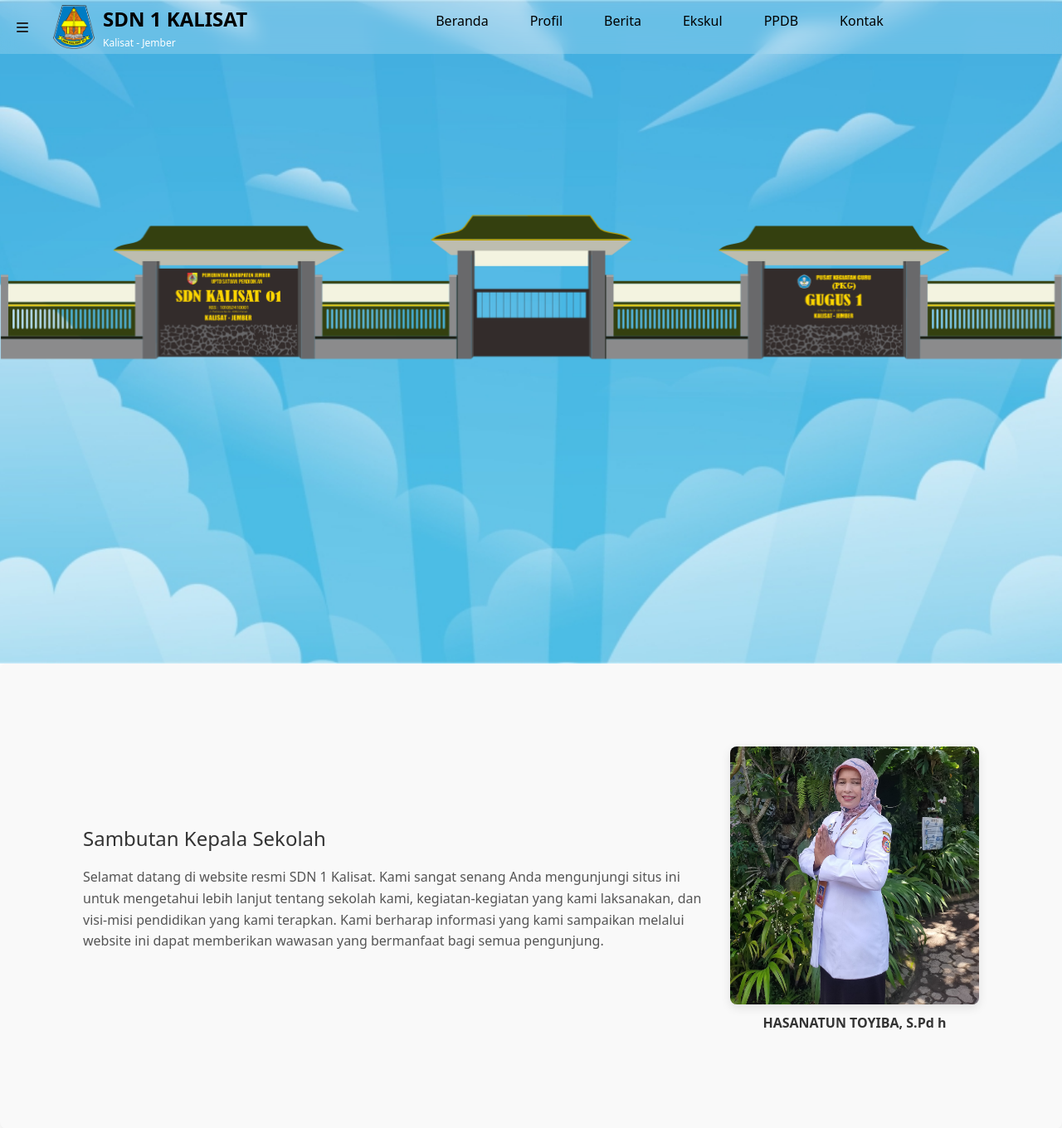
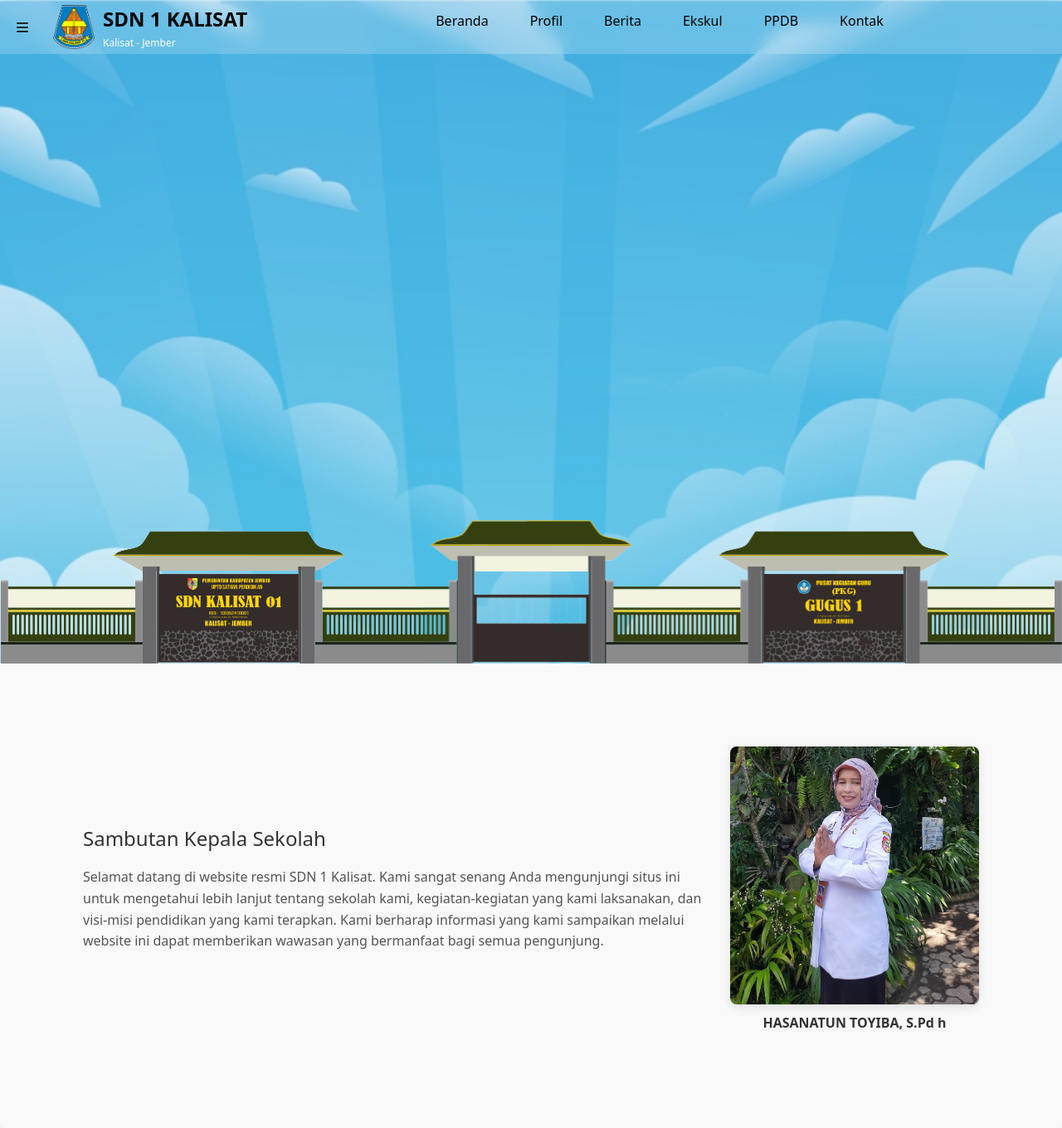
Before and after one commit to Fodly18/Nekolympus_S3, a PHP site: page /Homepage.html in a window 1280 px wide. Shown: the top 1360 px of the page at 83% size. Run offline with PHP 8.4, Linux system fonts and the light colour scheme; some libraries are stand-ins or nearby versions.

Commit message:
menambahkan pager-copy pada asset lalu merubah tata letak banner

```diff
--- a/Homepage.html
+++ b/Homepage.html
@@ -48,7 +48,7 @@
     <!-- BANNER -->
     <div class="banner">
         <img class="banner-img jpg" src="asset/Langit.jpg" alt="Banner JPG">
-        <img class="banner-img png" src="asset/Pager.png" alt="Banner PNG">
+        <img class="png" src="asset/Pager - Copy.png" alt="Banner PNG">
     </div>
 
     <!-- CONTENT Sambutan -->
--- a/css/Homepage.css
+++ b/css/Homepage.css
@@ -120,28 +120,30 @@ nav ul li a:hover {
 .banner {
     position: relative;
     width: 100%;
-    height: 100vh;
+    height: 100vh; /* Pastikan kontainer penuh tinggi layar */
     overflow: hidden;
 }
 
 .banner-img {
     width: 100%;
     height: 100%;
-    object-fit: cover;
+    object-fit: cover; /* Mengisi seluruh kontainer */
     position: absolute;
     top: 0;
     left: 0;
 }
 
 .png {
-    max-height: 100%;
-    object-fit: contain;
+    width: 100%; /* Pastikan selebar kontainer */
+    object-fit: contain; /* Agar proporsional */
     position: absolute;
-    top: 0;
+    bottom: 0; /* Agar tetap di bawah */
     left: 0;
     opacity: 0;
     animation: fadeIn 1s 1s forwards;
 }
+
+
 
 @keyframes fadeIn {
     to {
```
Also changed, not shown: asset/Pager - Copy.png (added).
